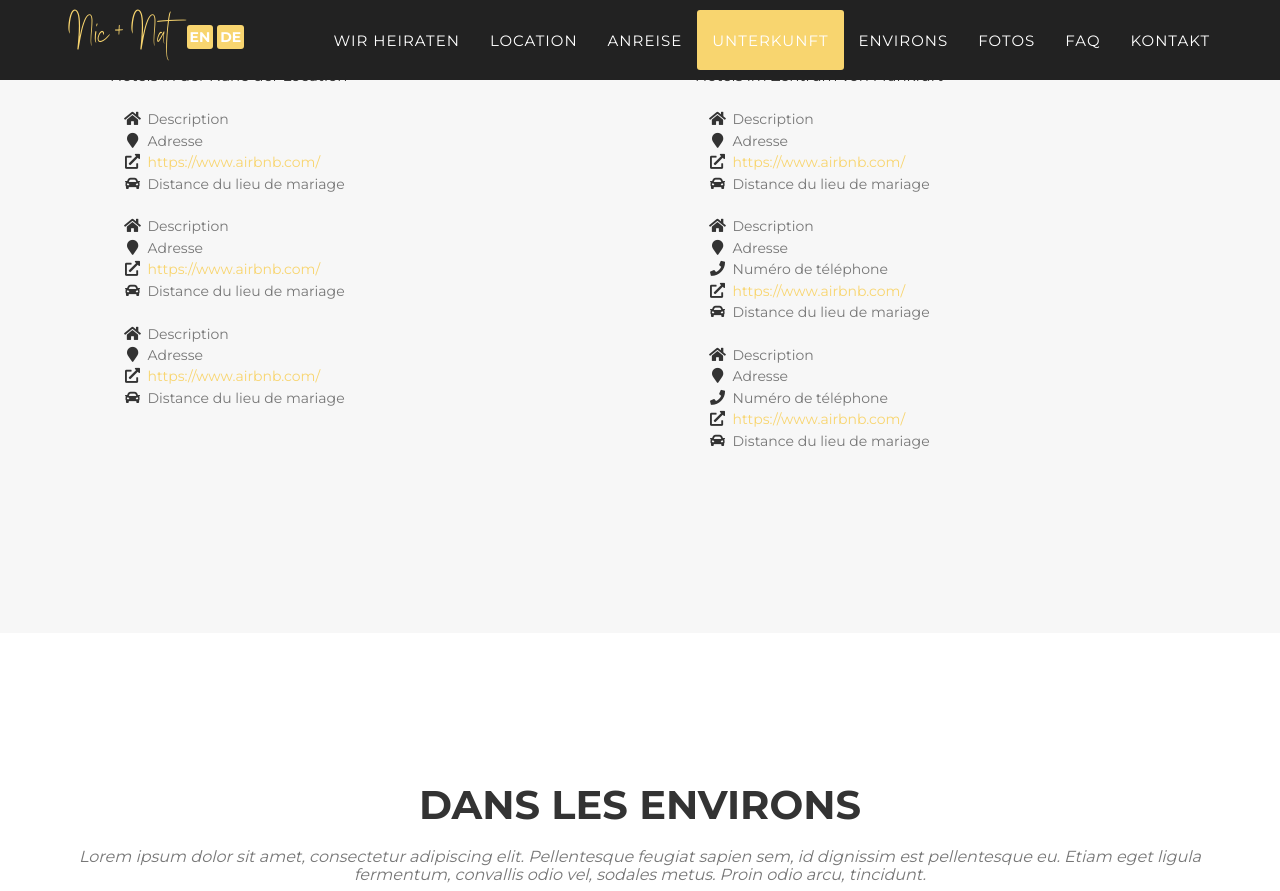
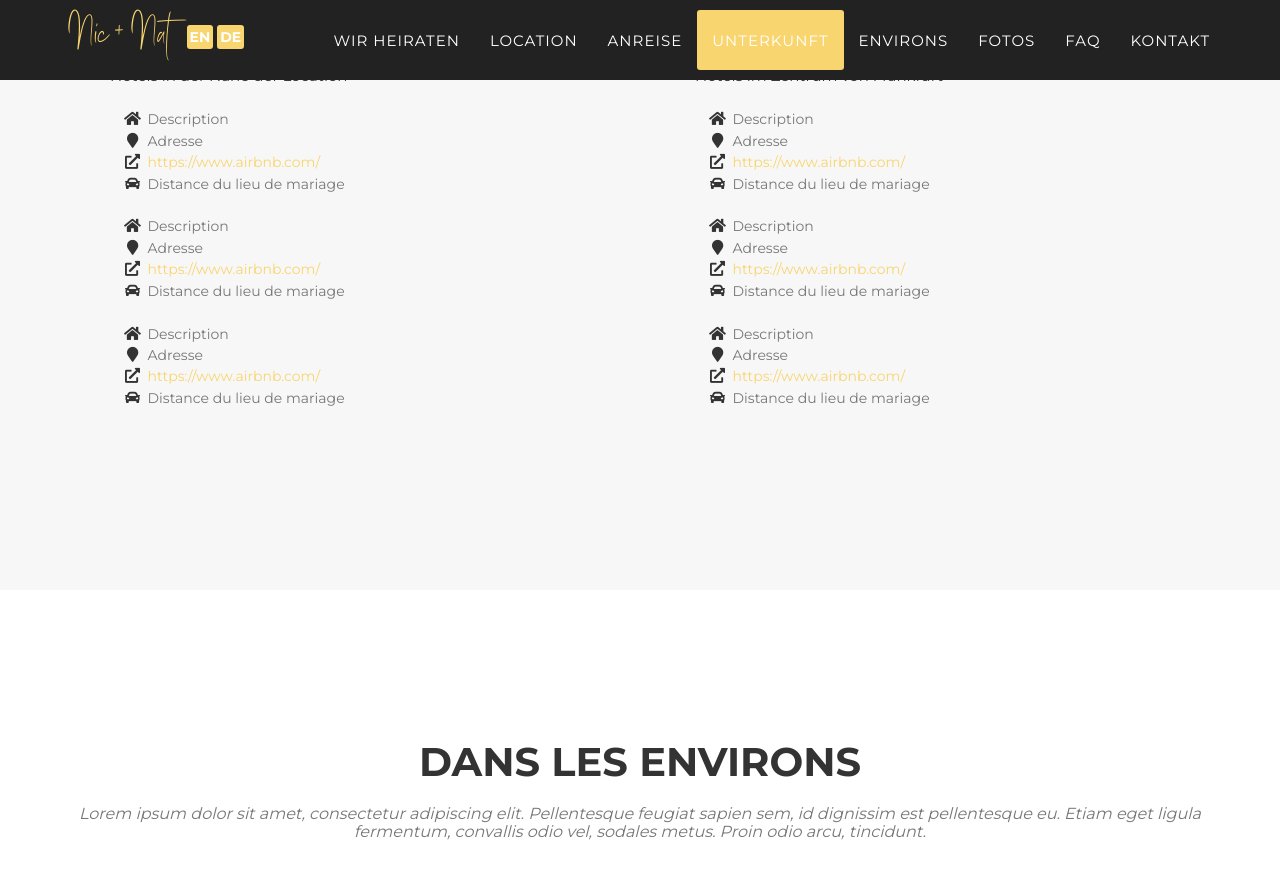
Before and after one commit to nic-nat/wedding, a Jekyll site: the page built from _fr_pages/index.html, in a window 1280 px wide and 900 px high, scrolled down 3954 px, cut to the strip 0-891 px from the top of the window. Built offline with Jekyll 4.4.1, drawn with Linux system fonts in a browser that asks for light colours; some web fonts are replaced.

Commit message:
Update stay.html

```diff
--- a/_includes/fr_data/stay.html
+++ b/_includes/fr_data/stay.html
@@ -96,9 +96,6 @@
                                 <span class="fa-li"><i class="fa fa-map-marker"></i></span><span class="text-muted plist">Adresse</span>
                             </li>
                             <li>
-                                <span class="fa-li"><i class="fa fa-phone"></i></span><span class="text-muted plist">Numéro de téléphone</span>
-                            </li>
-                            <li>
                                 <span class="fa-li"><i class="fas fa-external-link-alt"></i></span><span class="plist"><a href="https://www.airbnb.com">https://www.airbnb.com/</a></span>
                             </li>
                             <li>
@@ -115,9 +112,6 @@
                                 <span class="fa-li"><i class="fa fa-map-marker"></i></span><span class="text-muted plist">Adresse</span>
                             </li>
                             <li>
-                                <span class="fa-li"><i class="fa fa-phone"></i></span><span class="text-muted plist">Numéro de téléphone</span>
-                            </li>
-                            <li>
                                 <span class="fa-li"><i class="fas fa-external-link-alt"></i></span><span class="plist"><a href="https://www.airbnb.com">https://www.airbnb.com/</a></span>
                             </li>
                             <li>
```
